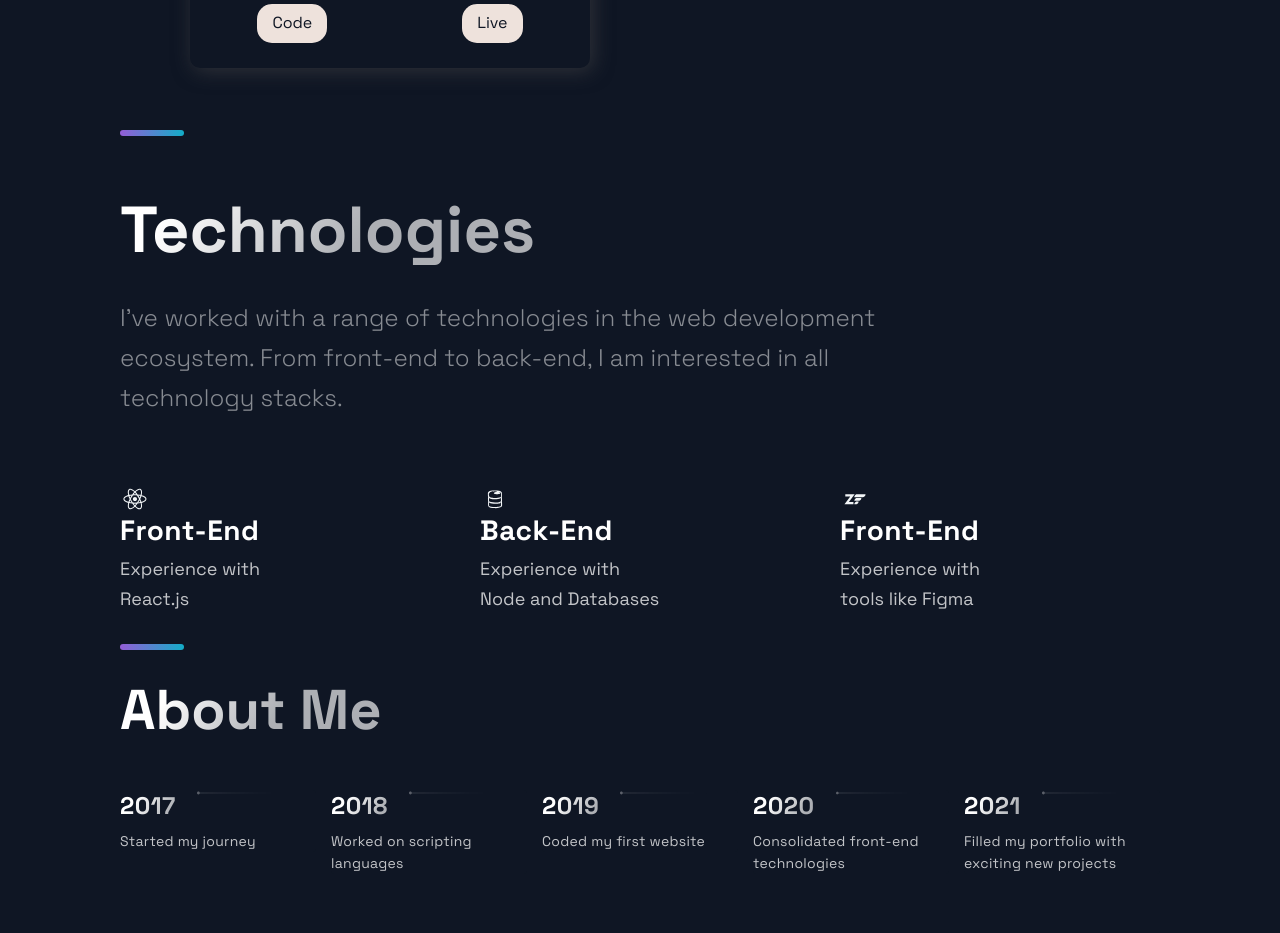
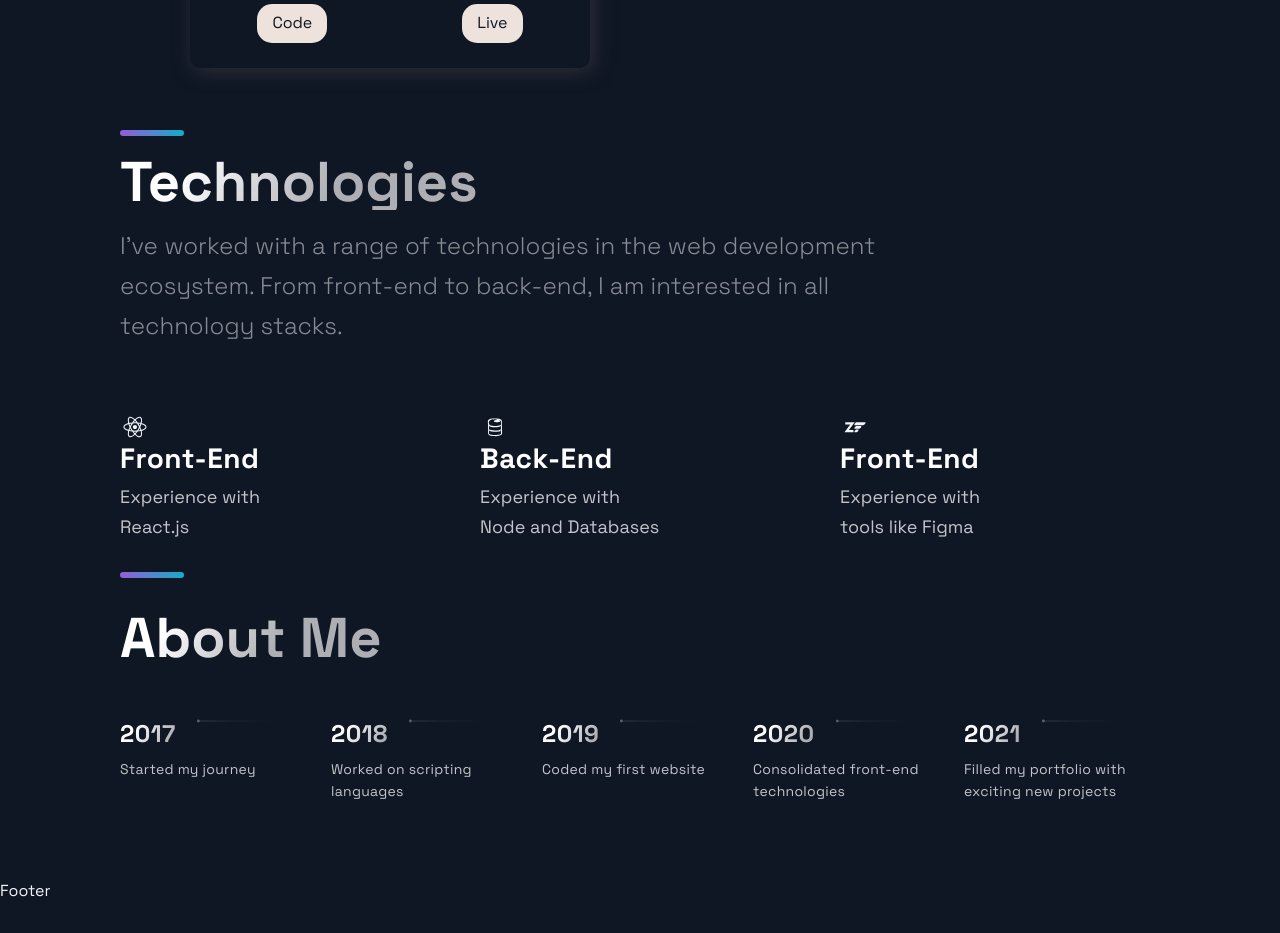
Before and after one commit to shaandre96/Portfolio, a Next.js app in the folder Website/: page / in a window 1280 px wide. Shown: the part 1520-2453 px from the top of the page. After the commit the page ends 2421 px from the top, so only its background shows below. Built offline with nearby package versions, Linux system fonts and the light colour scheme.

Commit message:
adjust margins

```diff
--- a/Website/src/components/Technologies/Technologies.js
+++ b/Website/src/components/Technologies/Technologies.js
@@ -6,7 +6,8 @@ import { List, ListContainer, ListItem, ListParagraph, ListTitle } from './Techn
 const Technologies = () =>  (
   <Section id='tech'>
     <SectionDivider/>
-    <SectionTitle main>Technologies</SectionTitle>
+    <br/>
+    <SectionTitle>Technologies</SectionTitle>
     <SectionText>
       I've worked with a range of technologies in the web development ecosystem. From front-end to back-end, I am interested in all technology stacks.
     </SectionText>
```
